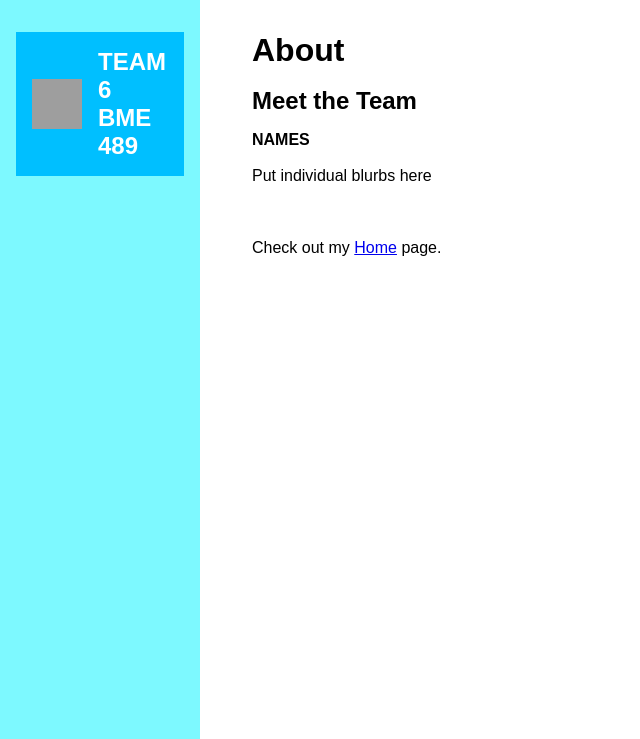
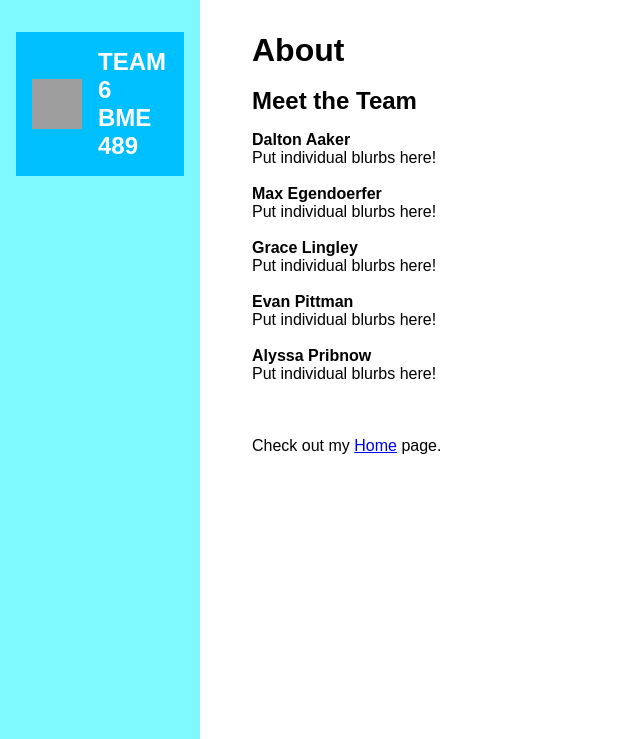
Before and after one commit to evanpitt28/Senior-Design-Code-NEW-1, a Django app: page /about/ in a window 1280 px wide. Shown: the part 60-799 px from the top of the page, without its empty margins (0-640 px from the left). Run offline with Django 5.2, Linux system fonts and the light colour scheme; parts of the project's set-up code (start-up, migrations or seed data) failed here and were passed over; grey boxes are pictures that could not be loaded.

Commit message:
imaging first commit

```diff
--- a/myproject/myproject/settings.py
+++ b/myproject/myproject/settings.py
@@ -10,6 +10,7 @@ For the full list of settings and their values, see
 https://docs.djangoproject.com/en/5.0/ref/settings/
 """
 from pathlib import Path
+import os
 
 # Build paths inside the project like this: BASE_DIR / 'subdir'.
 BASE_DIR = Path(__file__).resolve().parent.parent
@@ -120,10 +121,10 @@ USE_TZ = True
 # https://docs.djangoproject.com/en/5.0/howto/static-files/
 
 STATIC_URL = 'static/'
-MEDIA_URL = 'media/'
+MEDIA_URL = '/media/'
 
 STATIC_ROOT = BASE_DIR / 'assets'
-MEDIA_ROOT = BASE_DIR / 'media'
+MEDIA_ROOT = os.path.join(BASE_DIR, 'media')
 
 STATICFILES_DIRS = [
     BASE_DIR / 'static'
--- a/myproject/templates/about.html
+++ b/myproject/templates/about.html
@@ -8,9 +8,20 @@
     <h1>About</h1>
     <br>
     <p><h2>Meet the Team</h2></p>
-    <p><h4>NAMES</h4></p>
+    <p><h4>Dalton Aaker</h4></p>
+    <p>Put individual blurbs here!</p>
     <br>
-    <p>Put individual blurbs here</p>
+    <p><h4>Max Egendoerfer</h4></p>
+    <p>Put individual blurbs here!</p>
+    <br>
+    <p><h4>Grace Lingley</h4></p>
+    <p>Put individual blurbs here!</p>
+    <br>
+    <p><h4>Evan Pittman</h4></p>
+    <p>Put individual blurbs here!</p>
+    <br>
+    <p><h4>Alyssa Pribnow</h4></p>
+    <p>Put individual blurbs here!</p>
     <br>
     <br>
     <br>
--- a/myproject/templates/layout.html
+++ b/myproject/templates/layout.html
@@ -48,7 +48,7 @@
     <div class="sidebar">
           <!-- Logo -->
         <div class="page-title">
-            <img src="{% static 'path-to-your-logo.png' %}" alt="Team Logo" class="logo">
+            <img src="{% static 'media/strokettc.png' %}" alt="Team Logo" class="logo">
             <span>TEAM 6 BME 489</span>
         </div>
 
```
